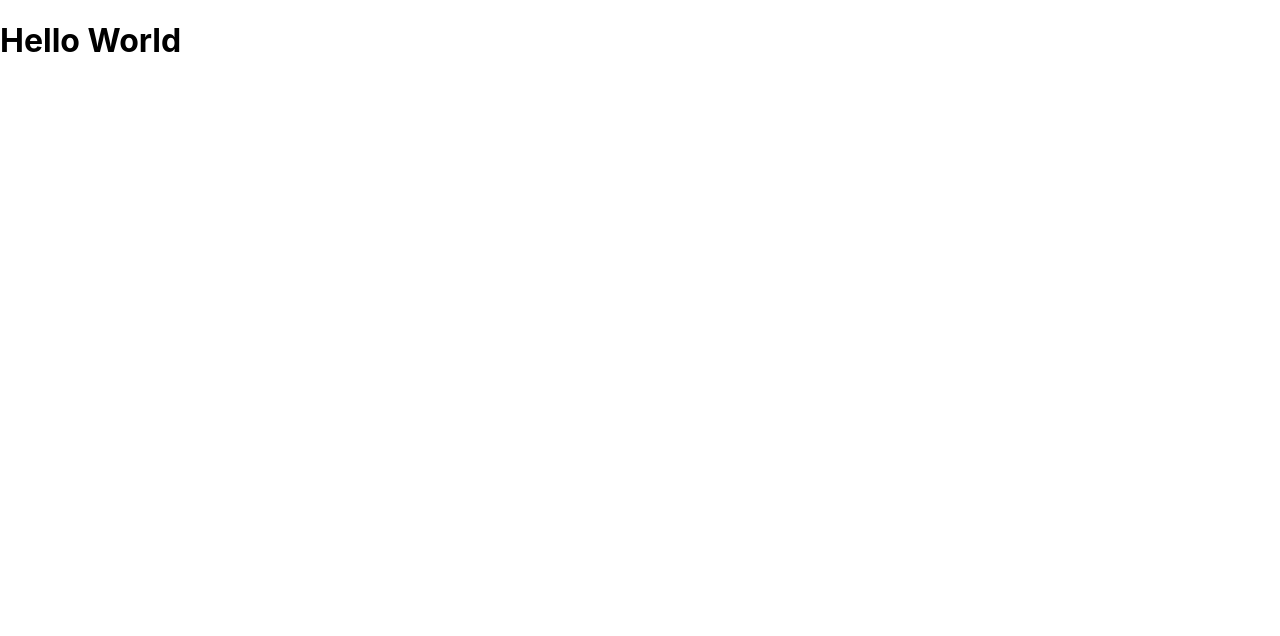
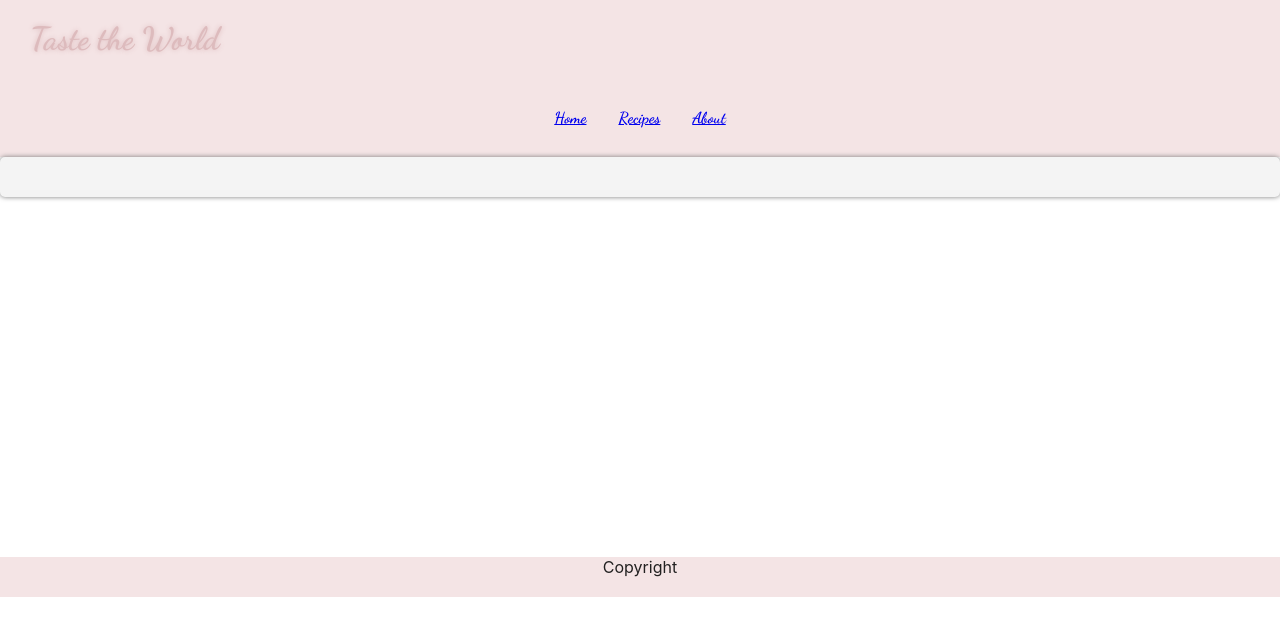
Before and after one commit to emilia-jenni/recipes, a React (Create React App) app: page / in a window 1280 px wide. Shown: the top 636 px of the page. Built offline with nearby package versions, Linux system fonts and the light colour scheme.

Commit message:
added recipe card component

```diff
--- /dev/null
+++ b/recipes.json
@@ -0,0 +1,169 @@
+{
+  "recipes": [
+    {
+      "@context": "http://schema.org/",
+      "@type": "Recipe",
+      "name": "Salted Caramel",
+      "image": ["https://source.unsplash.com/EZlAKT3x3pg/1600x900"],
+      "recipeCategory": "dessert",
+      "prepTime": "PT10M",
+      "cookTime": "PT10M",
+      "totalTime": "PT30M",
+      "datePublished": "2021-04-19",
+      "description": "The union of sweet and savory always works. Finish your desserts with salty caramel!",
+      "keywords": "salty, sweet, salty caramel, dessert",
+      "recipeIngredient": [
+        "2dl Brown sugar",
+        "2dl Double cream",
+        "3/4tsp Seasalt"
+      ],
+      "recipeInstructions": [
+        {
+          "@type": "HowToStep",
+          "text": "Measure brown sugar and cream into a saucepan. Heat until boiling and stir while it cooks up into a thickened sauce, about 10 minutes."
+        },
+        {
+          "@type": "HowToStep",
+          "text": "Take the saucepan from the stove, season with salt, and let it cool down. The sauce will thicken in the fridge."
+        }
+      ]
+    },
+    {
+      "@context": "http://schema.org/",
+      "@type": "Recipe",
+      "name": "Naan Bread",
+      "image": ["https://source.unsplash.com/ht8LS00RUWA/1600x900"],
+      "recipeCategory": "side dish",
+      "recipeCuisine": "Nepalese",
+      "prepTime": "PT45M",
+      "cookTime": "PT5M",
+      "totalTime": "PT1H",
+      "recipeYield": "4",
+      "datePublished": "2021-04-19",
+      "description": "Easy recipe for delicious Naan Bread",
+      "keywords": "naan bread, nepalese, side dish, bread",
+      "recipeIngredient": [
+        "2 dl water",
+        "2 dl Turkish yogurt",
+        "1 pcs dry yeast",
+        "1 tbs honey",
+        "1 tsp salt",
+        "6-7 dl flour",
+        "2 tbs oil",
+        "50 g melted butter",
+        "3 gloves of garlic",
+        "Herbs",
+        "Salt"
+      ],
+      "recipeInstructions": [
+        {
+          "@type": "HowToStep",
+          "text": "Mix together dry yeast and about 3dl flours. Heat water to 42-45 degrees, add in salt and honey. Add in the flours that have the yeast mixed in. Add in room temperature yogurt and keep adding the flour. Knead the dough properly"
+        },
+        {
+          "@type": "HowToStep",
+          "text": "Leave the dough to rise under a towel for at least 30 minutes."
+        },
+        {
+          "@type": "HowToStep",
+          "text": "Set the oven to 250 C"
+        },
+        {
+          "@type": "HowToStep",
+          "text": "Add oil into the dough and knead it. Make a stick out of the dough and divide it into 4 or 8 pieces(depending if you want smaller or bigger pieces). Press the dough balls flat and place them on the parchment paper, cover for additional 15 minutes with a towel."
+        },
+        {
+          "@type": "HowToStep",
+          "text": "Sprinkle water water over the pieces, bake for about 5 minutes on the middle level."
+        },
+        {
+          "@type": "HowToStep",
+          "text": "Melt the butter and grate the garlic gloves in. You might want to also add some herbs in. Butter the breads generously and enjoy!"
+        }
+      ]
+    },
+    {
+      "@context": "http://schema.org/",
+      "@type": "Recipe",
+      "name": "Jalopeño Popper Grilled Cheese",
+      "image": ["https://source.unsplash.com/ZB8NK8cB4EE/1600x900"],
+      "recipeCategory": "snack",
+      "prepTime": "PT10M",
+      "cookTime": "PT7M",
+      "totalTime": "PT17M",
+      "recipeYield": "2",
+      "datePublished": "2021-04-19",
+      "description": "Jalapeño popper grilled cheese sandwiches are for any sort of spicy food fan but especially for the jalapeño poppers lovers of the world. Made with pickled jalapeños, cream cheese, and good ol' American cheese, these sandwiches are always a big hit in my house, especially on cold and blustery days.",
+      "keywords": "grilled cheese, jalopeño, snack, bread",
+      "recipeIngredient": [
+        "4 slides of bread",
+        "Butter, softened",
+        "Pickled Jalapeño slices, according to taste",
+        "Sliced American cheese(or cheese of your choice) 2-3 slices per sandwich"
+      ],
+      "recipeInstructions": [
+        {
+          "@type": "HowToStep",
+          "text": "Heat a large non-stick frying pan over medium-low heat"
+        },
+        {
+          "@type": "HowToStep",
+          "text": "Lightly butter one side of all the bread slices"
+        },
+        {
+          "@type": "HowToStep",
+          "text": "Divide the cream cheese between two of the slices, spreading it out evenly on the un-buttered side of the bread. Lay the jalapeños halves over the cream cheese. Lay the American cheese over the jalapeños and add the second piece of bread, butter side up."
+        },
+        {
+          "@type": "HowToStep",
+          "text": "Place the sandwiches in the pan and cover the pan with a lid or piece of aluminum foil; this will help to retain the heat in the pan and melt the cheese. Heat each side of the sandwich until desired darkness and until the cheese inside is melted. Slice and serve warm."
+        }
+      ]
+    },
+    {
+      "@context": "http://schema.org/",
+      "@type": "Recipe",
+      "name": "Blue Cheese Risotto",
+      "image": ["https://source.unsplash.com/qIPRTMulc-g/1600x900"],
+      "recipeCategory": "main course",
+      "recipeCuisine": "Italian",
+      "prepTime": "PT10M",
+      "cookTime": "PT22M",
+      "totalTime": "PT32M",
+      "recipeYield": "4",
+      "datePublished": "2021-04-19",
+      "description": "Risotto is one of my favorite dishes, here's a new, delicious version of it",
+      "keywords": "risotto, blue cheese, italian",
+      "recipeIngredient": [
+        "2-3 shallots",
+        "1 garlic glove",
+        "25g butter",
+        "2dl risotto rice",
+        "1tbs white vinegar",
+        "2dl dry white wine (or water)",
+        "1l chicken stock",
+        "25g butter",
+        "1pcs(170g) blue cheese",
+        "Black pepper"
+      ],
+      "recipeInstructions": [
+        {
+          "@type": "HowToStep",
+          "text": "Peel and dice the shallots. Sauté the onions in butter in a pan. Add in rice and sauté for a moment."
+        },
+        {
+          "@type": "HowToStep",
+          "text": "Add in white vinergar and half of the white wine, let evaporate. Add in the rest of the wine and start adding chicken stock gradually. Let the liquid be absorbed first before adding in more. Boil on medium-heat for 22 minutes in total. Stir whenever needed but avoid unnecessary stirring so the rice doesn't come apart."
+        },
+        {
+          "@type": "HowToStep",
+          "text": "Once the rice is al dente, add in butter and 3/4 of blue cheese in crumbles. Stir."
+        },
+        {
+          "@type": "HowToStep",
+          "text": "Finish risotto with the rest of the blue cheese and black pepper. Serve immediately."
+        }
+      ]
+    }
+  ]
+}
--- a/src/App.css
+++ b/src/App.css
@@ -7,3 +7,11 @@
 html {
   scroll-behavior: smooth;
 }
+
+.card {
+  background: #f4f4f4;
+  border-radius: 5px;
+  box-shadow: 0 0 5px #787878;
+  border: 10px solid #f4f4f4;
+  position: relative;
+}
--- a/src/App.js
+++ b/src/App.js
@@ -1,10 +1,18 @@
 import React from "react";
+import { BrowserRouter as Router } from "react-router-dom";
+
+import Header from "./Components/Header/Header";
+import Main from "./Components/Main/Main";
+import Footer from "./Components/Footer/Footer";
+import "./App.css";
 
 const App = () => {
   return (
-    <div>
-      <h1>Hello World</h1>
-    </div>
+    <Router>
+      <Header />
+      <Main />
+      <Footer />
+    </Router>
   );
 };
 
--- a/src/Components/Header/Nav.js
+++ b/src/Components/Header/Nav.js
@@ -1,9 +1,24 @@
 import React from "react";
+import { Link } from "react-router-dom";
 
 import "./Header.css";
 
 const Nav = () => {
-  return <nav>Nav here</nav>;
+  return (
+    <nav>
+      <ul>
+        <li>
+          <Link to="/">Home</Link>
+        </li>
+        <li>
+          <Link to="/recipes">Recipes</Link>
+        </li>
+        <li>
+          <Link to="/about">About</Link>
+        </li>
+      </ul>
+    </nav>
+  );
 };
 
 export default Nav;
--- a/src/Components/Main/Main.js
+++ b/src/Components/Main/Main.js
@@ -1,9 +1,24 @@
 import React from "react";
+import { Switch, Route } from "react-router-dom";
 
+import Home from "../../pages/Home";
+import Recipes from "../../pages/Recipes";
+import About from "../../pages/About";
 import "./Main.css";
+import RecipeCard from "../Recipes/RecipeCard";
 
 const Main = () => {
-  return <main>Recipes here</main>;
+  return (
+    <main>
+      <Switch>
+        <Route path="/" exact component={Home}>
+          <RecipeCard />
+        </Route>
+        <Route path="/recipes" component={Recipes}></Route>
+        <Route path="/about" component={About}></Route>
+      </Switch>
+    </main>
+  );
 };
 
 export default Main;
--- /dev/null
+++ b/src/Components/Recipes/RecipeCard.js
@@ -0,0 +1,13 @@
+import React from "react";
+
+const RecipeCard = ({ name, image, totalTime }) => {
+  return (
+    <div className="card">
+      <img src={image} alt={name} />
+      <h2>{name}</h2>
+      <em>{totalTime}</em>
+    </div>
+  );
+};
+
+export default RecipeCard;
--- a/src/pages/About.js
+++ b/src/pages/About.js
@@ -0,0 +1,14 @@
+import React from "react";
+
+const About = () => {
+  return (
+    <div>
+      <p>
+        This project is made as a school project for my studies in Business
+        College Helsinki
+      </p>
+    </div>
+  );
+};
+
+export default About;
--- a/src/pages/Home.js
+++ b/src/pages/Home.js
@@ -0,0 +1,15 @@
+import React from "react";
+
+const Home = () => {
+  return (
+    <div>
+      <h1>Welcome to my recipes!</h1>
+      <p>
+        Here you can find your recipes and take a trip to different courses and
+        cuisines
+      </p>
+    </div>
+  );
+};
+
+export default Home;
--- a/src/pages/Recipes.js
+++ b/src/pages/Recipes.js
@@ -0,0 +1,11 @@
+import React from 'react';
+
+const Recipes = () => {
+    return (
+        <div>
+            <h1>Hello</h1>
+        </div>
+    );
+};
+
+export default Recipes;
```
Also changed, not shown: package.json (+6 -1 lines), 1 other file (tests, documents, lock files or other folders).
